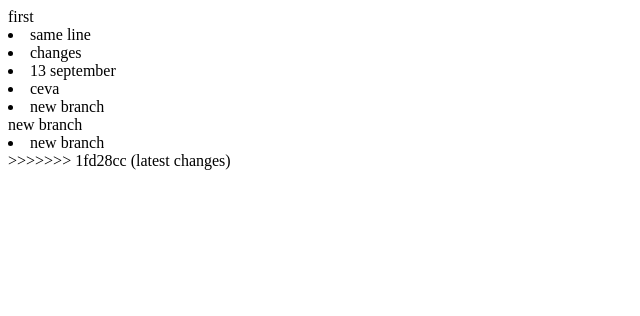
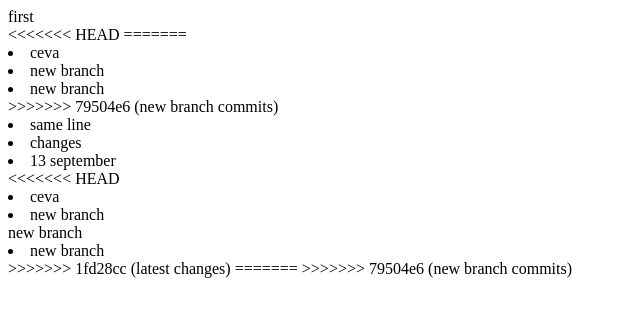
Before and after one commit to i626F/gitTutorial, a plain HTML site: page index.html in a window 1280 px wide. Shown: the whole page, without its empty margins (0-640 px from the left). Drawn offline with Linux system fonts and the light colour scheme.

Commit message:
merge pain

```diff
--- a/index.html
+++ b/index.html
@@ -8,10 +8,18 @@
   </head>
   <body>
     <div>first</div>
+<<<<<<< HEAD
+=======
+    <li>ceva</li>
+    <li>new branch</li>
+    <li>new branch</li>
+
+>>>>>>> 79504e6 (new branch commits)
     <li>same line</li>
     <li>changes</li>
     <li>13 september</li>
     <div></div>
+<<<<<<< HEAD
 
     <li>ceva</li>
 
@@ -19,5 +27,7 @@
     <li>new branch</li>
     <li>new branch</li>
 >>>>>>> 1fd28cc (latest changes)
+=======
+>>>>>>> 79504e6 (new branch commits)
   </body>
 </html>
```
Also changed, not shown: index2.html (+1 -0 lines).
